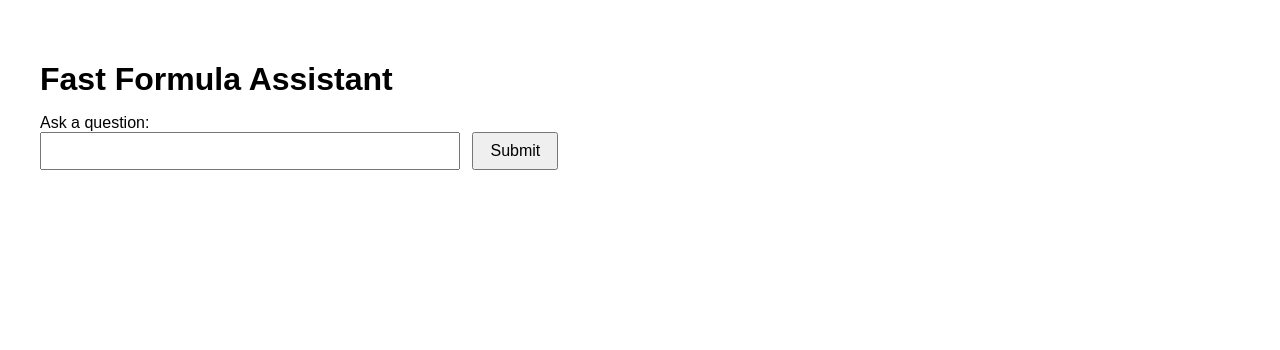
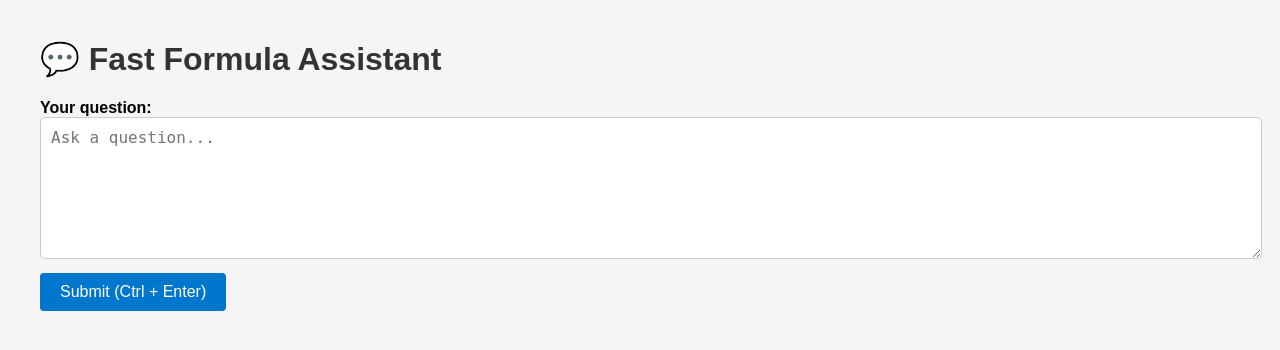
Before and after one commit to NickPhillips1485/fastformula-rag, a Flask app: page / in a window 1280 px wide. Shown: the top 350 px of the page. Run offline with Flask 3, Linux system fonts and the light colour scheme.

Commit message:
Refactoring html and app files

```diff
--- a/app.py
+++ b/app.py
@@ -91,6 +91,7 @@ def looks_like_code(text: str) -> bool:
 @app.route("/", methods=["GET", "POST"])
 def index():
     answer_html, sources = "", []
+    query = ""  # Initialise the query variable
 
     if request.method == "POST":
         query = request.form.get("question", "").strip()
@@ -105,7 +106,7 @@ def index():
             else:
                 answer_html = markdown(raw)
 
-    return render_template("index.html", answer=answer_html, sources=sources)
+    return render_template("index.html", result=answer_html, query=query, sources=sources)
 
 if __name__ == "__main__":
     app.run(debug=True)
--- a/templates/index.html
+++ b/templates/index.html
@@ -5,84 +5,84 @@
     <style>
         body {
             font-family: Arial, sans-serif;
-            padding: 2em;
+            margin: 40px;
+            background-color: #f5f5f5;
         }
-
         h1 {
-            font-size: 2em;
-            margin-bottom: 0.5em;
+            color: #333;
         }
-
         form {
-            margin-bottom: 1.5em;
+            margin-bottom: 20px;
         }
-
-        input[type="text"] {
-            width: 400px;
-            padding: 0.5em;
-            font-size: 1em;
+        textarea {
+            width: 100%;
+            height: 120px;
+            font-size: 16px;
+            padding: 10px;
+            resize: vertical;
+            border: 1px solid #ccc;
+            border-radius: 5px;
         }
-
-        input[type="submit"] {
-            padding: 0.5em 1em;
-            font-size: 1em;
-            margin-left: 0.5em;
+        button {
+            padding: 10px 20px;
+            font-size: 16px;
+            background-color: #0077cc;
+            color: white;
+            border: none;
+            border-radius: 4px;
+            cursor: pointer;
+            margin-top: 10px;
         }
-
-        .answer-section {
-            margin-top: 2em;
+        button:hover {
+            background-color: #005fa3;
         }
-
-        .answer-section h2 {
-            margin-bottom: 0.5em;
+        .response-block {
+            background-color: #fff;
+            padding: 20px;
+            border-radius: 5px;
+            border: 1px solid #ddd;
+            font-family: Consolas, monospace;
+            white-space: pre-wrap;
+            word-wrap: break-word;
+            overflow-x: auto;
+            overflow-y: auto;
+            max-height: 800px;
         }
-
-        .answer-content {
-            background-color: #f5f5f5;
-            padding: 1em;
+        .response-block pre {
+            margin: 0;
             white-space: pre-wrap;
-            border: 1px solid #ccc;
-        }
-
-        pre {
-            background-color: #272822;
-            color: #f8f8f2;
-            padding: 1em;
+            word-wrap: break-word;
             overflow-x: auto;
-        }
-
-        ul {
-            margin-top: 0.5em;
+            overflow-y: auto;
+            max-height: 800px;
         }
     </style>
 </head>
 <body>
-    <h1>Fast Formula Assistant</h1>
-
-    <form method="POST">
-        <label for="question">Ask a question:</label><br>
-        <input type="text" name="question" id="question" required>
-        <input type="submit" value="Submit">
+    <h1>💬 Fast Formula Assistant</h1>
+    <form method="post">
+        <label for="question"><strong>Your question:</strong></label><br>
+        <textarea name="question" placeholder="Ask a question..." required></textarea><br>
+        <button type="submit">Submit (Ctrl + Enter)</button>
     </form>
 
-    {% if answer %}
-        <div class="answer-section">
-            <h2>Answer:</h2>
-            {% if answer.startswith('<pre>') %}
-                {{ answer | safe }}
-            {% else %}
-                <div class="answer-content">{{ answer | safe }}</div>
-            {% endif %}
+    {% if query %}
+        <h2>🔍 You asked:</h2>
+        <div class="response-block">{{ query }}</div>
+    {% endif %}
 
-            {% if sources %}
-                <h2>Sources:</h2>
-                <ul>
-                    {% for source in sources %}
-                        <li>{{ source }}</li>
-                    {% endfor %}
-                </ul>
-            {% endif %}
-        </div>
+    {% if result %}
+        <h2>💡 Answer:</h2>
+        <div class="response-block">{{ result|safe }}</div>
     {% endif %}
+
+    <script>
+        document.querySelector("textarea").addEventListener("keydown", function (e) {
+            if (e.ctrlKey && e.key === "Enter") {
+                e.preventDefault();
+                this.form.submit();
+            }
+        });
+    </script>
 </body>
 </html>
```
